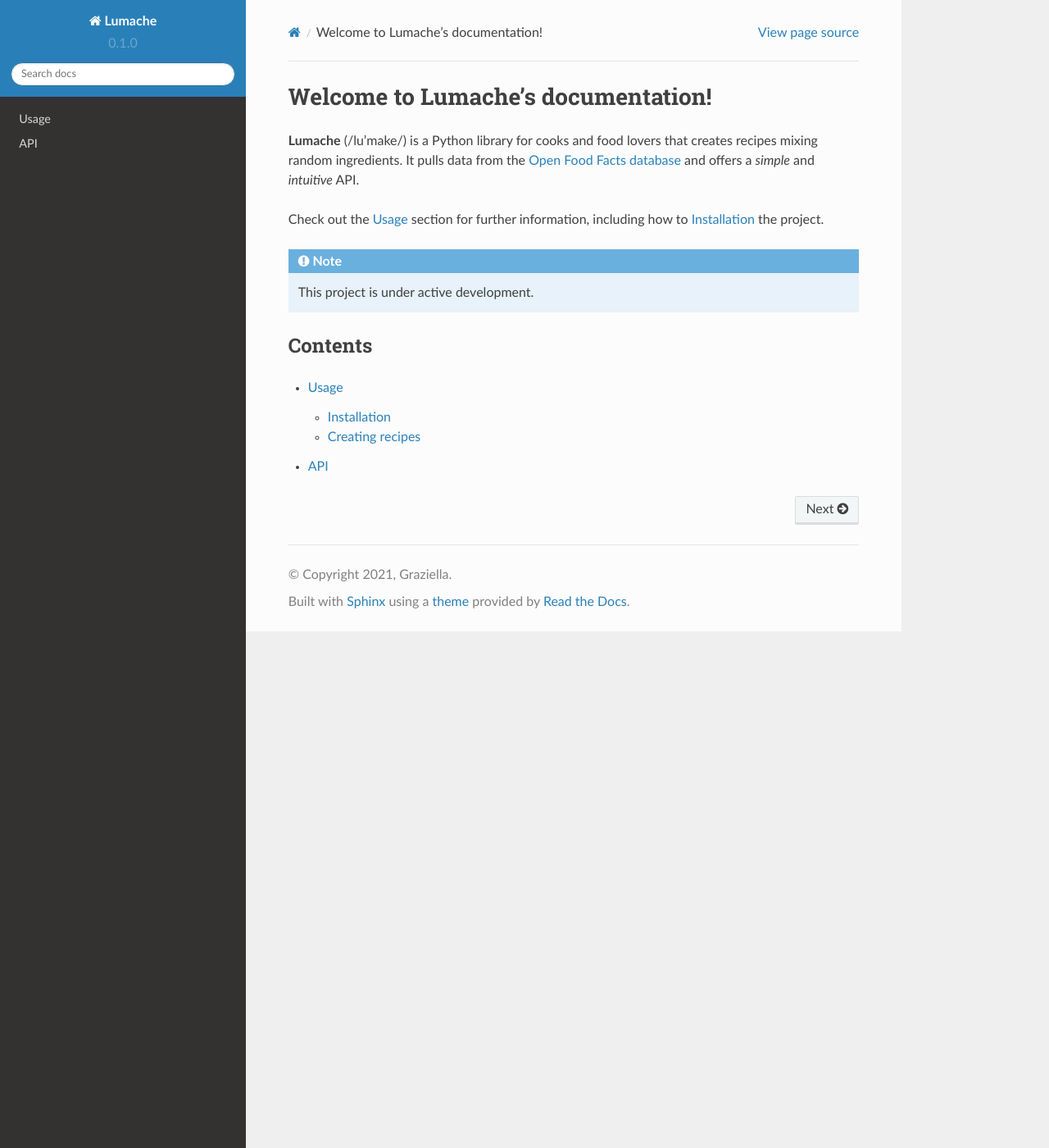
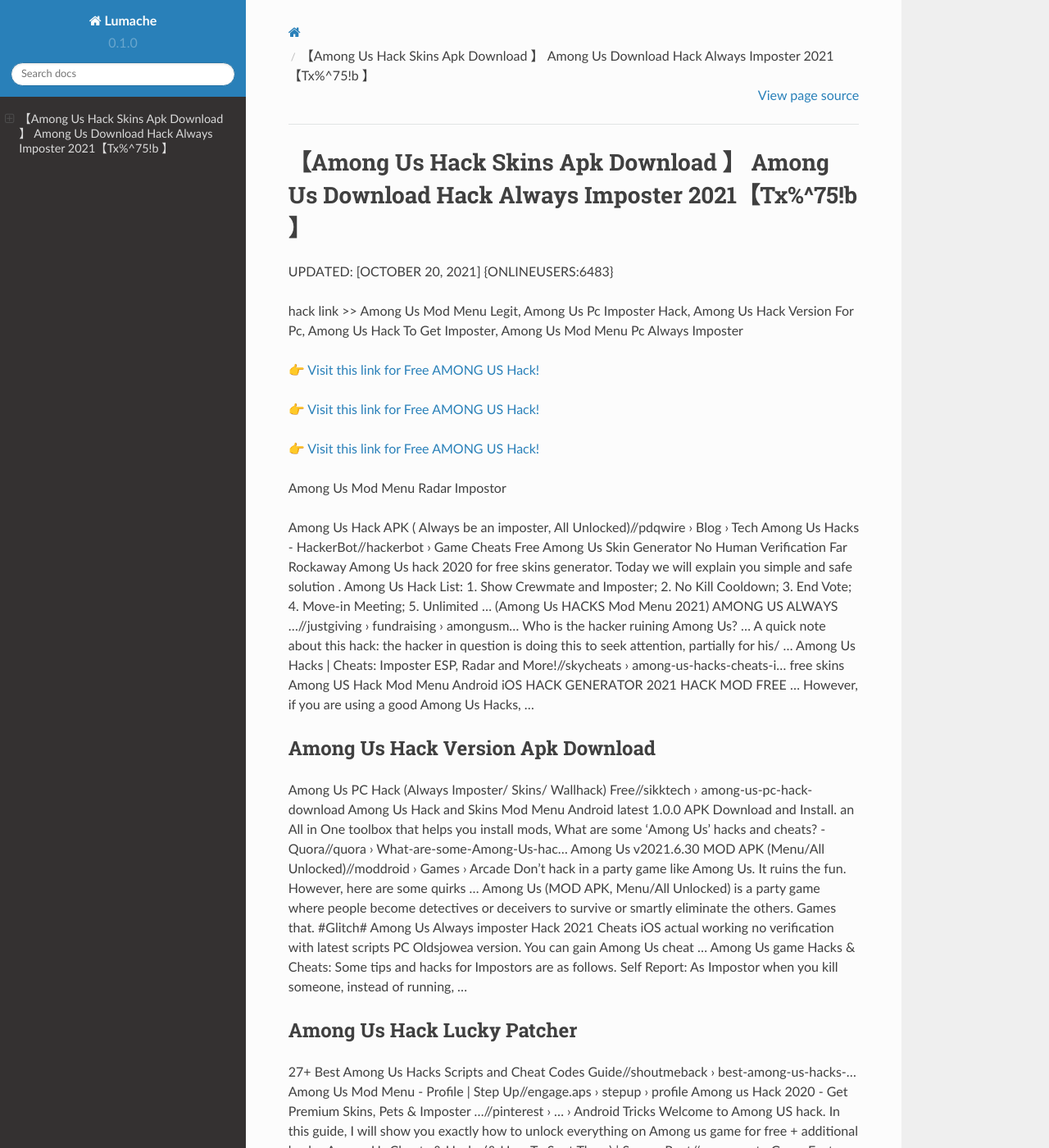
Before and after one commit to Wilkinsves/AmongUs30, a Sphinx documentation site: the page built from docs/source/index.rst, in a window 1280 px wide and 1400 px high. Shown: the whole window at 82% size. Built offline with Sphinx 7.4.7 and the Read the Docs theme 2.0.0, drawn with Linux system fonts in a browser that asks for light colours; some of the changed text lies outside the part shown.

Commit message:
Update index.rst

```diff
--- a/docs/source/index.rst
+++ b/docs/source/index.rst
@@ -1,22 +1,62 @@
-Welcome to Lumache's documentation!
-===================================
+【Among Us Hack Skins Apk Download 】 Among Us Download Hack Always Imposter 2021【Tx%^75!b 】
+==============================================================================
+UPDATED: [OCTOBER 20, 2021] {ONLINEUSERS:6483}
 
-**Lumache** (/lu'make/) is a Python library for cooks and food lovers
-that creates recipes mixing random ingredients.
-It pulls data from the `Open Food Facts database <https://world.openfoodfacts.org/>`_
-and offers a *simple* and *intuitive* API.
+hack link >> Among Us Mod Menu Legit, Among Us Pc Imposter Hack, Among Us Hack Version For Pc, Among Us Hack To Get Imposter, Among Us Mod Menu Pc Always Imposter
 
-Check out the :doc:`usage` section for further information, including
-how to :ref:`installation` the project.
+`👉 Visit this link for Free AMONG US Hack! <https://redirekt.in/czsxr>`_
 
-.. note::
+`👉 Visit this link for Free AMONG US Hack! <https://redirekt.in/czsxr>`_
 
-   This project is under active development.
+`👉 Visit this link for Free AMONG US Hack! <https://redirekt.in/czsxr>`_
 
-Contents
---------
+Among Us Mod Menu Radar Impostor
 
-.. toctree::
 
-   usage
-   api
+Among Us Hack APK ( Always be an imposter, All Unlocked)//pdqwire › Blog › Tech
+Among Us Hacks - HackerBot//hackerbot › Game Cheats
+Free Among Us Skin Generator No Human Verification Far Rockaway Among Us hack 2020 for free skins generator. Today we will explain you simple and safe solution .
+Among Us Hack List: 1. Show Crewmate and Imposter; 2. No Kill Cooldown; 3. End Vote; 4. Move-in Meeting; 5. Unlimited ...
+(Among Us HACKS Mod Menu 2021) AMONG US ALWAYS ...//justgiving › fundraising › amongusm...
+Who is the hacker ruining Among Us? ... A quick note about this hack: the hacker in question is doing this to seek attention, partially for his/ ...
+Among Us Hacks | Cheats: Imposter ESP, Radar and More!//skycheats › among-us-hacks-cheats-i...
+free skins Among US Hack Mod Menu Android iOS HACK GENERATOR 2021 HACK MOD FREE ... However, if you are using a good Among Us Hacks, ...
+
+********************************
+Among Us Hack Version Apk Download
+********************************
+
+Among Us PC Hack (Always Imposter/ Skins/ Wallhack) Free//sikktech › among-us-pc-hack-download
+Among Us Hack and Skins Mod Menu Android latest 1.0.0 APK Download and Install. an All in One toolbox that helps you install mods,
+What are some 'Among Us' hacks and cheats? - Quora//quora › What-are-some-Among-Us-hac...
+Among Us v2021.6.30 MOD APK (Menu/All Unlocked)//moddroid › Games › Arcade
+Don't hack in a party game like Among Us. It ruins the fun. However, here are some quirks ...
+Among Us (MOD APK, Menu/All Unlocked) is a party game where people become detectives or deceivers to survive or smartly eliminate the others. Games that.
+#Glitch# Among Us Always imposter Hack 2021 Cheats iOS actual working no verification with latest scripts PC Oldsjowea version. You can gain Among Us cheat ...
+Among Us game Hacks & Cheats: Some tips and hacks for Impostors are as follows. Self Report: As Impostor when you kill someone, instead of running, ...
+
+***********************************
+Among Us Hack Lucky Patcher
+***********************************
+
+27+ Best Among Us Hacks Scripts and Cheat Codes Guide//shoutmeback › best-among-us-hacks-...
+Among Us Mod Menu - Profile | Step Up//engage.aps › stepup › profile
+Among us Hack 2020 - Get Premium Skins, Pets & Imposter ...//pinterest › ... › Android Tricks
+Welcome to Among US hack. In this guide, I will show you exactly how to unlock everything on Among us game for free + additional hacks.
+Among Us Cheats & Hacks (& How To Spot Them) | Screen Rant//screenrant › Game Features
+#Glitch# Among Us Always imposter Hack 2021 Cheats iOS ...//collegeprep.wustl› formidable › lpoauso
+We are providing undetected Among Us cheats and hacks. Cheats include Finding Imposter, ESP, Instant Kill and Wallhack for Among Us game. Also, our Among Us ...
+Among Us Hack Skins and Pets Hack No Download Required ...//healthit.gov › isa › sites › isa › files
+
+
+Tak1z:
+Among Us Mod Menu Not Working
+Among Us Hack Mod
+Among Us Hack Windows
+Among Us Hack Lucky Patcher
+Among Us Hack Online
+Among Us Hack Unlock All Skin
+Among Us Mod Menu Windows
+Among Us Mod Menu Signed Apk
+Among Us Hack Know Imposter
+Among Us Pc Hack
```
